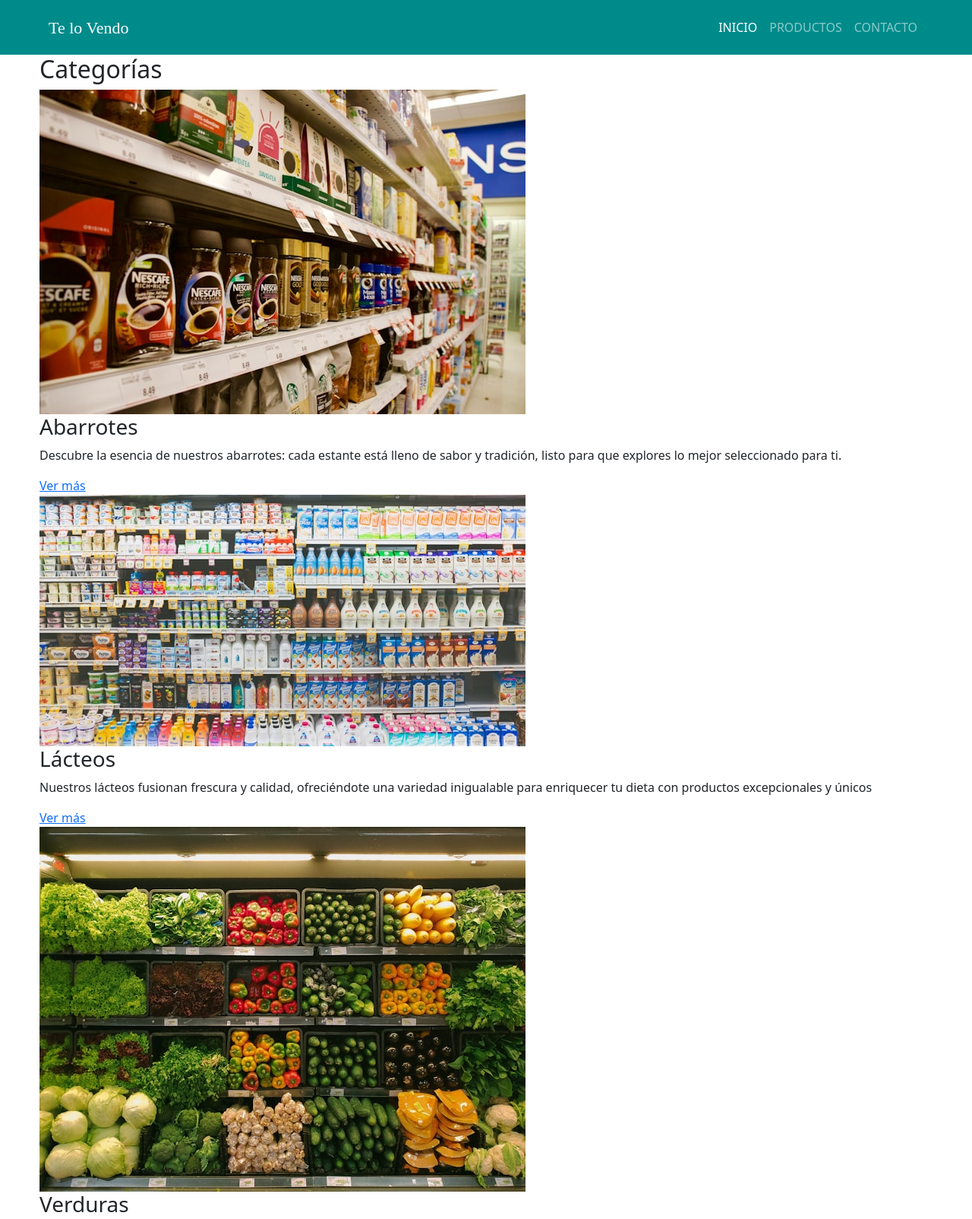
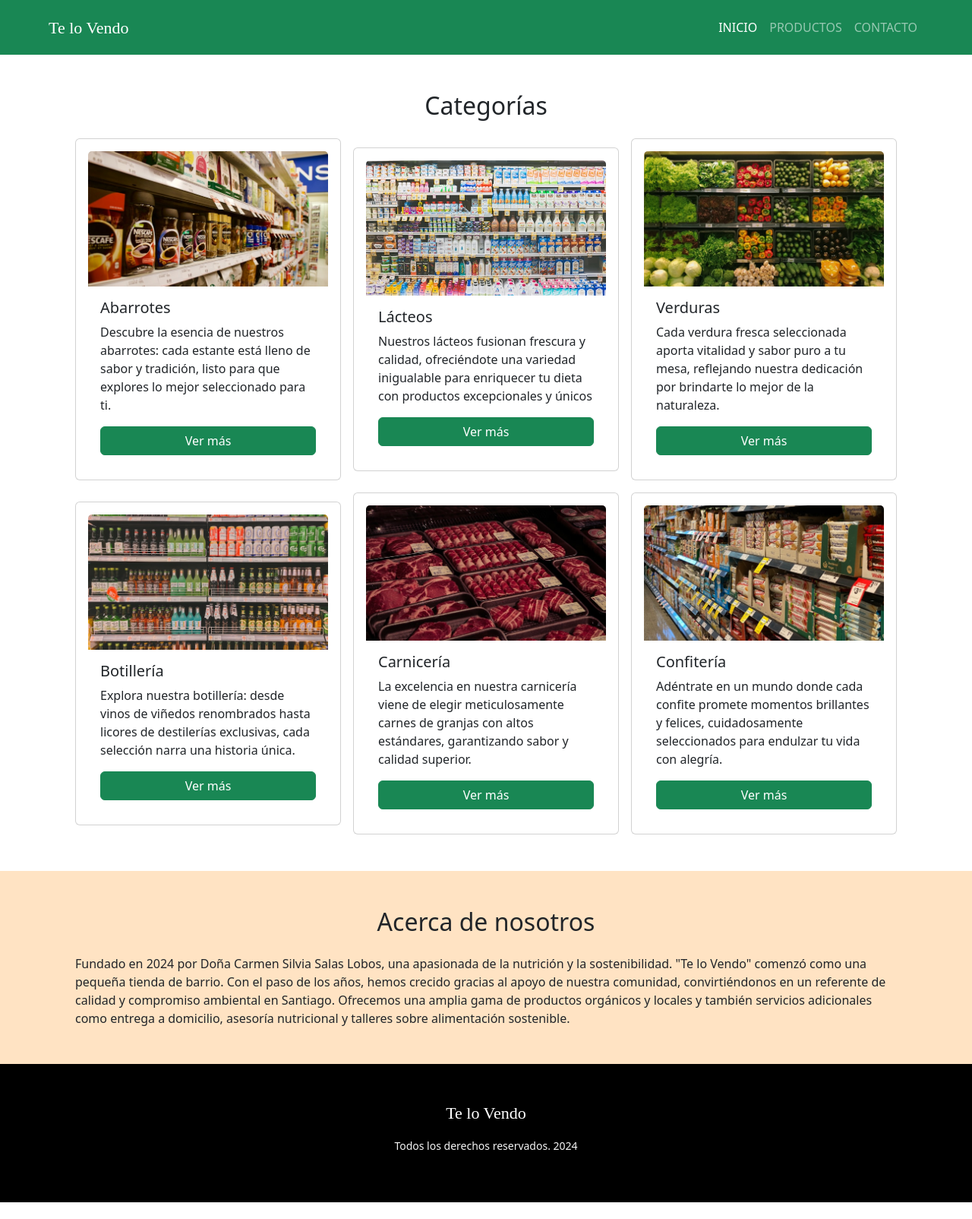
Before and after one commit to sssssaa3/GRUPO_3_FRONTEND_VUE, a plain HTML site: page MODULO_2/AE4-ABPRO/index.html in a window 1280 px wide. Shown: the top 1604 px of the page at 76% size. After the commit the page ends 1582 px from the top, so only its background shows below. Drawn offline with nearby package versions, Linux system fonts and the light colour scheme; a web font is replaced by a local one.

Commit message:
proyecto finalizado

```diff
--- a/MODULO_2/AE4-ABPRO/css/boostraps-styles.css
+++ b/MODULO_2/AE4-ABPRO/css/boostraps-styles.css
@@ -1,29 +1,15 @@
-:root {
-  --color-primary: #008b8b;
-  --color-secondary: #ffe3c3;
-  --color-white: #ffffff;
-  --color-gray: #d9d9d9;
-  --color-gray-dark: #363740;
-  --color-black: #1f1f26;
-
-  --font-family: "Raleway", sans-serif;
-}
-
+/* container */
 .container {
   width: 100%;
   max-width: 1200px;
   margin: 0 auto;
 }
 
-/* header */
-
-.header {
-  background-color: var(--color-primary);
-}
-
-.navbar-brand {
+/* logo */
+.navbar-brand,
+.footer__brand {
   text-decoration: none;
-  color: var(--color-white);
+  color: white;
   font-family: "Holtwood One SC", serif;
   font-size: 22px;
   font-weight: 400;
@@ -31,8 +17,37 @@
   margin-right: auto;
 }
 
-.container {
+/* footer */
+.footer__caption {
+  font-size: 14px;
+  color: whitesmoke;
+}
+
+/* about-section */
+.about-section {
+  background-color: #ffe3c3;
+}
+
+.about-section__text {
+  max-width: 716px;
+  margin: 0 auto;
+  text-wrap: pretty;
+}
+
+/* cards */
+.card-img-top {
+  aspect-ratio: 16/9;
+  object-fit: cover;
+}
+
+/* form */
+.form-section {
   width: 100%;
-  max-width: 1200px;
-  margin: 0 auto;
+  max-width: 600px;
 }
+
+@media screen and (min-width: 1130px) {
+  .about-section__text {
+    max-width: 1082px;
+  }
+}
--- a/MODULO_2/AE4-ABPRO/css/style.css
+++ /dev/null
@@ -1,345 +0,0 @@
-/* variables */
-:root {
-  --color-primary: #008b8b;
-  --color-secondary: #ffe3c3;
-  --color-white: #ffffff;
-  --color-gray: #d9d9d9;
-  --color-gray-dark: #363740;
-  --color-black: #1f1f26;
-
-  --font-family: "Raleway", sans-serif;
-}
-/* generales */
-html {
-  box-sizing: border-box;
-  font-size: 100%;
-}
-
-*,
-*::after,
-*::before {
-  padding: 0;
-  margin: 0;
-  box-sizing: inherit;
-}
-
-body {
-  font-optical-sizing: auto;
-  font-style: normal;
-  min-height: 100vh;
-}
-
-.container {
-  width: 100%;
-  max-width: 1200px;
-  margin: 0 auto;
-}
-
-/* header */
-
-.header {
-  background-color: var(--color-primary);
-}
-
-.navbar__container {
-  padding: 16px 24px;
-  display: flex;
-  flex-wrap: wrap;
-  max-height: 67px;
-  overflow: hidden;
-  transition: all 0.4s;
-}
-
-.navbar__brand,
-.footer__brand {
-  text-decoration: none;
-  color: var(--color-white);
-  font-family: "Holtwood One SC", serif;
-  font-size: 22px;
-  font-weight: 400;
-  font-style: normal;
-  margin-right: auto;
-}
-
-.navbar__label-checkbox {
-  font-size: 30px;
-  cursor: pointer;
-  color: var(--color-gray);
-  height: 30px;
-}
-.navbar__checkbox {
-  appearance: none;
-}
-
-.navbar__menu {
-  width: 100%;
-  margin-top: 16px;
-  list-style-type: none;
-}
-
-.navbar__container:has(.navbar__checkbox:checked) {
-  max-height: 218px;
-}
-
-.navbar__item {
-  padding: 13px;
-  display: flex;
-  justify-content: center;
-}
-
-.navbar__link {
-  text-decoration: none;
-  color: var(--color-gray);
-  font-weight: 400;
-  font-size: 16px;
-  letter-spacing: 0.5px;
-  text-transform: uppercase;
-  font-family: var(--font-family);
-}
-
-.bi-x-lg {
-  display: none;
-}
-
-.navbar__checkbox:checked + .navbar__label-checkbox .bi-list {
-  display: none;
-}
-.navbar__checkbox:checked + .navbar__label-checkbox .bi-x-lg {
-  display: block;
-}
-
-/* galeria */
-.container__gallery {
-  padding: 64px 24px;
-}
-.gallery-section__list {
-  display: flex;
-  flex-direction: column;
-  align-items: center;
-  gap: 16px;
-  flex-wrap: wrap;
-}
-
-.gallery-section__card {
-  max-width: 350px;
-  border: 1px solid var(--color-gray);
-  border-radius: 4px;
-  padding: 16px;
-  box-shadow: 0 10px 15px rgba(0, 0, 0, 0.2), 0 4px 6px rgba(0, 0, 0, 0.1),
-    0 2px 0 rgba(0, 0, 0, 0.1);
-}
-
-.gallery-section__frame {
-  width: 100%;
-  border-radius: 4px;
-  aspect-ratio: 16/9;
-}
-
-.gallery-section__img {
-  width: 100%;
-  height: 100%;
-  object-fit: cover;
-  display: block;
-  border-radius: 4px;
-}
-
-.gallery-section__card-body {
-  display: flex;
-  flex-direction: column;
-  gap: 16px;
-  padding-top: 16px;
-}
-
-.gallery-section__card-title {
-  font-weight: 500;
-  font-size: 21px;
-  letter-spacing: 0.15px;
-  color: var(--color-gray-dark);
-  font-family: var(--font-family);
-}
-.gallery-section__card-text {
-  font-weight: 400;
-  font-size: 16px;
-  letter-spacing: 0.5px;
-  color: var(--color-gray-dark);
-  text-wrap: pretty;
-  font-family: var(--font-family);
-}
-
-.gallery-section__btn,
-.form__btn {
-  text-decoration: none;
-  background-color: var(--color-primary);
-  color: var(--color-white);
-  text-align: center;
-  padding: 8px 24px;
-  border-radius: 4px;
-  font-weight: 500;
-  font-size: 14px;
-  letter-spacing: 1.25px;
-  text-transform: uppercase;
-  border: none;
-  font-family: var(--font-family);
-  cursor: pointer;
-}
-
-/* about-section */
-
-.about-section {
-  background-color: var(--color-secondary);
-}
-
-.about-section__title,
-.gallery-section__title,
-.main__title {
-  font-weight: 600;
-  font-size: 25px;
-  letter-spacing: 0px;
-  margin-bottom: 32px;
-  color: var(--color-black);
-  text-align: center;
-  font-family: var(--font-family);
-}
-
-.about-section__container {
-  padding: 64px 24px;
-}
-
-.about-section__text {
-  font-weight: 400;
-  font-size: 16px;
-  letter-spacing: 0.5px;
-  color: var(--color-gray-dark);
-  max-width: 716px;
-  margin: 0 auto;
-  text-wrap: pretty;
-  line-height: 21px;
-  font-family: var(--font-family);
-}
-
-/* footer */
-.footer {
-  background-color: var(--color-black);
-}
-
-.footer__container {
-  text-align: center;
-  padding: 64px 24px;
-}
-
-.footer__caption {
-  font-weight: 400;
-  font-size: 12px;
-  letter-spacing: 0.4px;
-  color: var(--color-gray);
-  margin-top: 8px;
-  font-family: var(--font-family);
-}
-
-/* page contact */
-
-.main__container {
-  display: flex;
-  justify-content: center;
-  align-items: center;
-  min-height: calc(100vh - 252.5px);
-}
-
-.main__section {
-  padding: 64px 24px;
-  width: 100%;
-  max-width: 600px;
-}
-
-.form {
-  display: flex;
-  flex-direction: column;
-  gap: 24px;
-}
-
-.form__section {
-  display: flex;
-  flex-direction: column;
-}
-
-.form__label {
-  font-weight: 500;
-  font-size: 14px;
-  letter-spacing: 0.5px;
-  color: var(--color-gray-dark);
-  line-height: 21px;
-  text-transform: uppercase;
-  font-family: var(--font-family);
-}
-
-.form__input {
-  font-weight: 400;
-  font-size: 14px;
-  letter-spacing: 0.5px;
-  color: var(--color-gray-dark);
-  line-height: 21px;
-  font-family: var(--font-family);
-  border: 1px solid var(--color-gray);
-  padding: 8px 4px;
-}
-
-/* medias queries  */
-
-@media screen and (min-width: 768px) {
-  .navbar__checkbox,
-  .navbar__label-checkbox {
-    display: none;
-  }
-  .navbar__menu {
-    width: auto;
-    display: flex;
-    margin: 0;
-  }
-  .navbar__container {
-    height: 67px;
-    max-height: 67px;
-    align-items: center;
-  }
-  .navbar__item {
-    padding: 0 13px;
-  }
-
-  .navbar__link {
-    opacity: 0.8;
-  }
-
-  .navbar__link:hover {
-    opacity: 1;
-  }
-  .gallery-section__list {
-    display: flex;
-    flex-direction: row;
-    align-items: center;
-    justify-content: center;
-    gap: 16px;
-    flex-wrap: wrap;
-  }
-  .about-section__title,
-  .gallery-section__title,
-  .main__title {
-    font-weight: 400;
-    font-size: 35px;
-    letter-spacing: 0.25px;
-    margin-bottom: 48px;
-  }
-}
-
-@media screen and (min-width: 1130px) {
-  .about-section__text {
-    max-width: 1082px;
-  }
-  .gallery-section__btn,
-  .form__btn {
-    opacity: 0.8;
-    transition: all 0.3s;
-  }
-  .gallery-section__btn:hover,
-  .form__btn:hover {
-    opacity: 1;
-  }
-}
--- a/MODULO_2/AE4-ABPRO/index.html
+++ b/MODULO_2/AE4-ABPRO/index.html
@@ -2,40 +2,29 @@
 <html lang="es">
 
 <head>
+    <!-- META -->
     <meta charset="UTF-8">
     <meta name="viewport" content="width=device-width, initial-scale=1.0">
+    <!-- TITLE -->
     <title>Inicio - Te lo Vendo</title>
+
+    <!-- GOOGLE FONTS -->
+    <link rel="preconnect" href="https://fonts.googleapis.com">
+    <link rel="preconnect" href="https://fonts.gstatic.com" crossorigin>
+    <link href="https://fonts.googleapis.com/css2?family=Holtwood+One+SC&display=swap" rel="stylesheet">
 
     <!-- BOOTSTRAP STYLES -->
     <link href="https://cdn.jsdelivr.net/npm/bootstrap@5.3.3/dist/css/bootstrap.min.css" rel="stylesheet"
         integrity="sha384-QWTKZyjpPEjISv5WaRU9OFeRpok6YctnYmDr5pNlyT2bRjXh0JMhjY6hW+ALEwIH" crossorigin="anonymous">
 
-
-    <!-- GOOGLE FONTS -->
-    <link rel="preconnect" href="https://fonts.googleapis.com">
-    <link rel="preconnect" href="https://fonts.gstatic.com" crossorigin>
-    <link href="https://fonts.googleapis.com/css2?family=Raleway:ital,wght@0,100..900;1,100..900&display=swap"
-        rel="stylesheet">
-
-    <link href="https://fonts.googleapis.com/css2?family=Holtwood+One+SC&display=swap" rel="stylesheet">
-
-
-    <!-- STYLES CSS -->
-    <!-- <link rel="stylesheet" href="./css/style.css"> -->
-
-    <!-- STYLES CSS -->
+    <!-- STYLES -->
     <link rel="stylesheet" href="./css/boostraps-styles.css">
-
 
 </head>
 
-
-
-
-
-
 <body>
-    <header class="header">
+    <!-- HEADER -->
+    <header class="bg-success">
         <div class="container py-3 px-4">
             <!-- NAV -->
             <nav class="navbar navbar-expand-md p-0" data-bs-theme="dark">
@@ -61,127 +50,112 @@
                             <li class="nav-item">
                                 <a class="nav-link text-uppercase" href="contacto.html">Contacto</a>
                             </li>
-
-
                         </ul>
-
                     </div>
                 </div>
             </nav>
         </div>
     </header>
 
+    <!-- MAIN -->
     <main>
 
+        <!-- GALLERY -->
+        <section class="gallery-section">
+            <div class="container  py-5 px-4 ">
+                <!-- GALLERY TITLE -->
+                <h2 class="mb-4 text-center">Categorías</h2>
+                <div class="d-flex flex-column flex-md-row justify-content-center align-items-center gap-3 flex-wrap ">
 
-        <section class="gallery-section">
-            <div class="container container__gallery ">
-                <h2 class="gallery-section__title">Categorías</h2>
-                <div class="gallery-section__list">
-
-                    <div class="gallery-section__card">
-                        <div class="gallery-section__frame">
-                            <img src="./img/galeria_abarrotes.jpg"
-                                alt="Variedad de productos de abarrotes en un estante de supermercado, incluyendo frascos de café instantáneo Nescafé y paquetes de café Starbucks, con precios visibles en etiquetas rojas y blancas promocionando nuestra sección de abarrotes"
-                                class="gallery-section__img">
-                        </div>
-                        <div class="gallery-section__card-body">
-                            <h3 class="gallery-section__card-title">Abarrotes</h3>
-                            <p class="gallery-section__card-text">Descubre la esencia de nuestros abarrotes: cada
+                    <!-- card -->
+                    <div class="card p-3" style="max-width: 350px;">
+                        <img src="./img/galeria_abarrotes.jpg" class="card-img-top"
+                            alt="Variedad de productos de abarrotes en un estante de supermercado, incluyendo frascos de café instantáneo Nescafé y paquetes de café Starbucks, con precios visibles en etiquetas rojas y blancas promocionando nuestra sección de abarrotes">
+                        <div class="card-body">
+                            <h2 class="card-title fs-5">Abarrotes</h2>
+                            <p class="card-text">Descubre la esencia de nuestros abarrotes: cada
                                 estante está lleno de sabor y tradición, listo para que explores lo mejor seleccionado
                                 para ti.</p>
-                            <a href="#" class="gallery-section__btn">Ver más</a>
-                        </div>
-                    </div>
-
-                    <div class="gallery-section__card">
-                        <div class="gallery-section__frame">
-                            <img src="./img/galeria_lacteos.jpg"
-                                alt="Estante de supermercado bien surtido con una variedad de productos lácteos y alternativas lácteas, incluyendo leche, yogures y cremas en paquetes y botellas de diversos tamaños y marcas, con un diseño de iluminación brillante y estanterías organizadas promocionando nuestra sección de lácteos"
-                                class="gallery-section__img">
-                        </div>
-                        <div class="gallery-section__card-body">
-                            <h3 class="gallery-section__card-title">Lácteos</h3>
-                            <p class="gallery-section__card-text">Nuestros lácteos fusionan frescura y calidad,
-                                ofreciéndote una variedad inigualable para enriquecer tu dieta con productos
-                                excepcionales y únicos</p>
-                            <a href="#" class="gallery-section__btn">Ver más</a>
-                        </div>
-                    </div>
-
-                    <div class="gallery-section__card">
-                        <div class="gallery-section__frame">
-                            <img src="./img/galeria_verduleria.jpg"
-                                alt="Sección de verduras frescas en un supermercado mostrando una variedad de lechugas, espinacas, pimientos, limones, paltas, y más, organizados en cajas con una presentación limpia y ordenada bajo luz intensa para resaltar los colores vivos de los alimentos promocionando nuestra sección de verduras"
-                                class="gallery-section__img">
-                        </div>
-                        <div class="gallery-section__card-body">
-                            <h3 class="gallery-section__card-title">Verduras</h3>
-                            <p class="gallery-section__card-text">Cada verdura fresca seleccionada aporta vitalidad y
-                                sabor puro a tu mesa, reflejando nuestra dedicación por brindarte lo mejor de la
-                                naturaleza.</p>
-                            <a href="#" class="gallery-section__btn">Ver más</a>
-                        </div>
-                    </div>
-
-                    <div class="gallery-section__card">
-                        <div class="gallery-section__frame">
-                            <img src="./img/galeria_botilleria.jpg"
-                                alt="Estante de supermercado con variedad de bebidas en botellas y latas, incluyendo refrescos, aguas saborizadas y cervezas, organizadas por marca y color promocionando nuestra sección de bebidas y licores."
-                                class="gallery-section__img">
-                        </div>
-                        <div class="gallery-section__card-body">
-                            <h3 class="gallery-section__card-title">Botillería</h3>
-                            <p class="gallery-section__card-text">Explora nuestra botillería: desde vinos de viñedos
-                                renombrados hasta licores de destilerías exclusivas, cada selección narra una historia
-                                única.</p>
-                            <a href="#" class="gallery-section__btn">Ver más</a>
-                        </div>
-                    </div>
-
-                    <div class="gallery-section__card">
-                        <div class="gallery-section__frame">
-                            <img src="./img/galeria_carniceria.jpg"
-                                alt="Variedad de cortes de carne roja y filetes envueltos en tocino presentados en bandejas y etiquetados en un mostrador para promocionar nuestra sección de carnicería."
-                                class="gallery-section__img">
-                        </div>
-                        <div class="gallery-section__card-body">
-                            <h3 class="gallery-section__card-title">Carnicería</h3>
-                            <p class="gallery-section__card-text">La excelencia en nuestra carnicería viene de elegir
-                                meticulosamente carnes de granjas con altos estándares, garantizando sabor y calidad
-                                superior.</p>
-                            <a href="#" class="gallery-section__btn">Ver más</a>
-                        </div>
-                    </div>
-
-                    <div class="gallery-section__card">
-                        <div class="gallery-section__frame">
-                            <img src="./img/galeria_confiteria.jpg"
-                                alt="Pasillo con estanterías repletas de diversas galletas y snacks empaquetados, con etiquetas de precios y ofertas especiales visibles para promocionar nuestra sección de confitería."
-                                class="gallery-section__img">
-                        </div>
-                        <div class="gallery-section__card-body">
-                            <h3 class="gallery-section__card-title">Confitería</h3>
-                            <p class="gallery-section__card-text">Adéntrate en un mundo donde cada confite promete
-                                momentos brillantes y felices, cuidadosamente seleccionados para endulzar tu vida con
-                                alegría.</p>
-                            <a href="#" class="gallery-section__btn">Ver más</a>
+                            <a href="#" class="btn btn-success w-100">Ver más</a>
                         </div>
                     </div>
 
 
+                    <!-- card -->
+                    <div class="card p-3" style="max-width: 350px;">
+                        <img src="./img/galeria_lacteos.jpg" class="card-img-top"
+                            alt="Estante de supermercado bien surtido con una variedad de productos lácteos y alternativas lácteas, incluyendo leche, yogures y cremas en paquetes y botellas de diversos tamaños y marcas, con un diseño de iluminación brillante y estanterías organizadas promocionando nuestra sección de lácteos">
+                        <div class="card-body">
+                            <h2 class="card-title fs-5">Lácteos</h2>
+                            <p class="card-text">Nuestros lácteos fusionan frescura y calidad,
+                                ofreciéndote una variedad inigualable para enriquecer tu dieta con productos
+                                excepcionales y únicos</p>
+                            <a href="#" class="btn btn-success w-100">Ver más</a>
+                        </div>
+                    </div>
 
 
+                    <!-- card -->
+                    <div class="card p-3" style="max-width: 350px;">
+                        <img src="./img/galeria_verduleria.jpg" class="card-img-top"
+                            alt="Sección de verduras frescas en un supermercado mostrando una variedad de lechugas, espinacas, pimientos, limones, paltas, y más, organizados en cajas con una presentación limpia y ordenada bajo luz intensa para resaltar los colores vivos de los alimentos promocionando nuestra sección de verduras">
+                        <div class="card-body">
+                            <h2 class="card-title fs-5">Verduras</h2>
+                            <p class="card-text">Cada verdura fresca seleccionada aporta vitalidad y
+                                sabor puro a tu mesa, reflejando nuestra dedicación por brindarte lo mejor de la
+                                naturaleza.</p>
+                            <a href="#" class="btn btn-success w-100">Ver más</a>
+                        </div>
+                    </div>
 
+
+                    <!-- card -->
+                    <div class="card p-3" style="max-width: 350px;">
+                        <img src="./img/galeria_botilleria.jpg" class="card-img-top"
+                            alt="Estante de supermercado con variedad de bebidas en botellas y latas, incluyendo refrescos, aguas saborizadas y cervezas, organizadas por marca y color promocionando nuestra sección de bebidas y licores.">
+                        <div class="card-body">
+                            <h2 class="card-title fs-5">Botillería</h2>
+                            <p class="card-text">Explora nuestra botillería: desde vinos de viñedos
+                                renombrados hasta licores de destilerías exclusivas, cada selección narra una historia
+                                única.</p>
+                            <a href="#" class="btn btn-success w-100">Ver más</a>
+                        </div>
+                    </div>
+
+                    <!-- card -->
+                    <div class="card p-3" style="max-width: 350px;">
+                        <img src="./img/galeria_carniceria.jpg" class="card-img-top"
+                            alt="Variedad de cortes de carne roja y filetes envueltos en tocino presentados en bandejas y etiquetados en un mostrador para promocionar nuestra sección de carnicería.">
+                        <div class="card-body">
+                            <h2 class="card-title fs-5">Carnicería</h2>
+                            <p class="card-text">La excelencia en nuestra carnicería viene de elegir
+                                meticulosamente carnes de granjas con altos estándares, garantizando sabor y calidad
+                                superior.</p>
+                            <a href="#" class="btn btn-success w-100">Ver más</a>
+                        </div>
+                    </div>
+
+
+                    <!-- card -->
+                    <div class="card p-3" style="max-width: 350px;">
+                        <img src="./img/galeria_confiteria.jpg" class="card-img-top"
+                            alt="Pasillo con estanterías repletas de diversas galletas y snacks empaquetados, con etiquetas de precios y ofertas especiales visibles para promocionar nuestra sección de confitería.">
+                        <div class="card-body">
+                            <h2 class="card-title fs-5">Confitería</h2>
+                            <p class="card-text">Adéntrate en un mundo donde cada confite promete
+                                momentos brillantes y felices, cuidadosamente seleccionados para endulzar tu vida con
+                                alegría.</p>
+                            <a href="#" class="btn btn-success w-100">Ver más</a>
+                        </div>
+                    </div>
                 </div>
             </div>
-
-
         </section>
 
+        <!-- ABOUT SECTION -->
         <section class="about-section">
-            <div class="container about-section__container">
-                <h2 class="about-section__title">Acerca de nosotros</h2>
+            <div class="container py-5 px-4">
+                <h2 class="mb-4 text-center">Acerca de nosotros</h2>
                 <p class="about-section__text">Fundado en 2024 por Doña Carmen Silvia Salas Lobos, una apasionada de la
                     nutrición y la sostenibilidad.
                     "Te lo Vendo" comenzó como una pequeña tienda de barrio. Con el paso de los años, hemos crecido
@@ -191,17 +165,14 @@
                     como entrega a
                     domicilio, asesoría nutricional y talleres sobre alimentación sostenible.</p>
             </div>
-
-
         </section>
-
-
     </main>
 
-    <footer class="footer">
-        <div class="container footer__container">
+    <!-- FOOTER -->
+    <footer class="footer bg-black text-white">
+        <div class="container text-center py-5 px-4">
             <p class="footer__brand">Te lo Vendo</p>
-            <p class="footer__caption">Todos los derechos reservados. 2024</p>
+            <p class="footer__caption mt-2">Todos los derechos reservados. 2024</p>
         </div>
 
     </footer>
```
Also changed, not shown: MODULO_2/AE4-ABPRO/contacto.html (+61 -53 lines).
